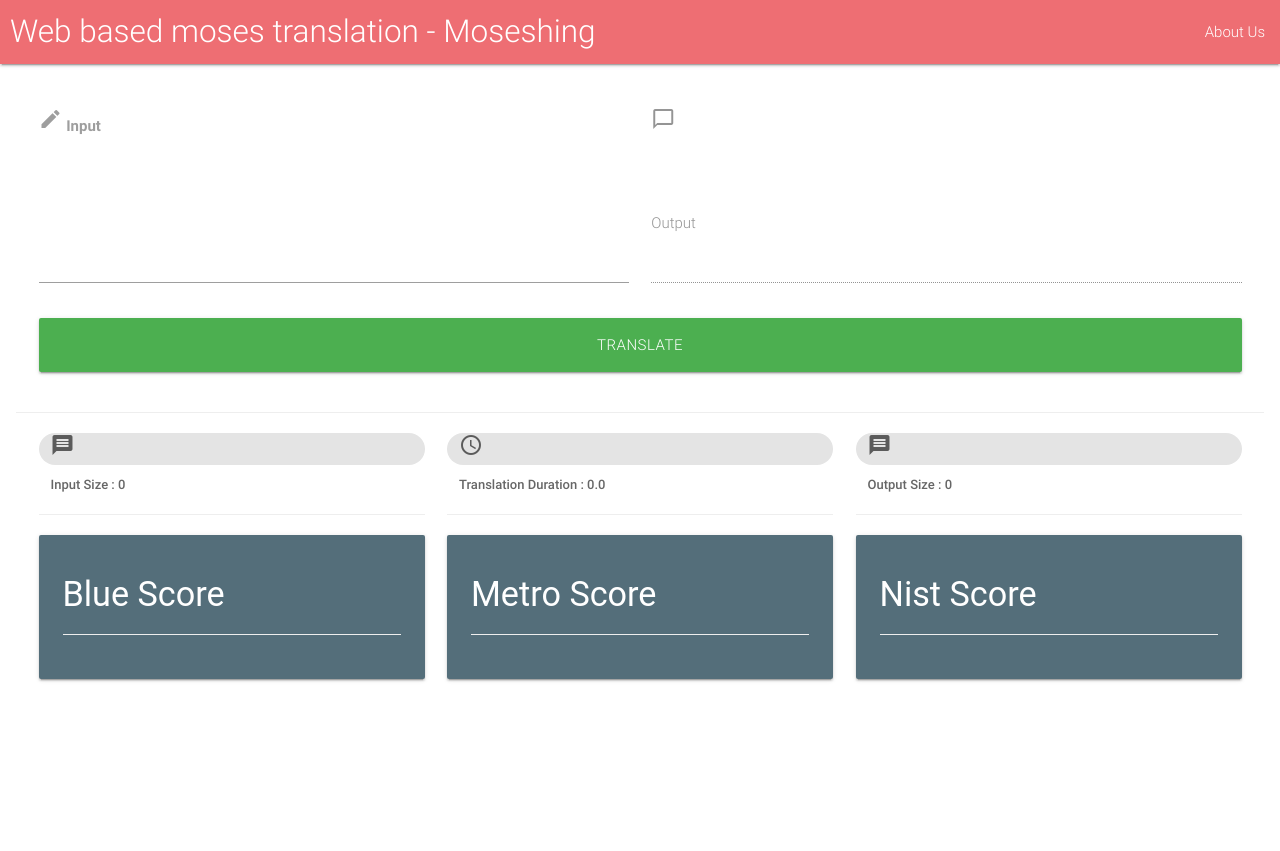
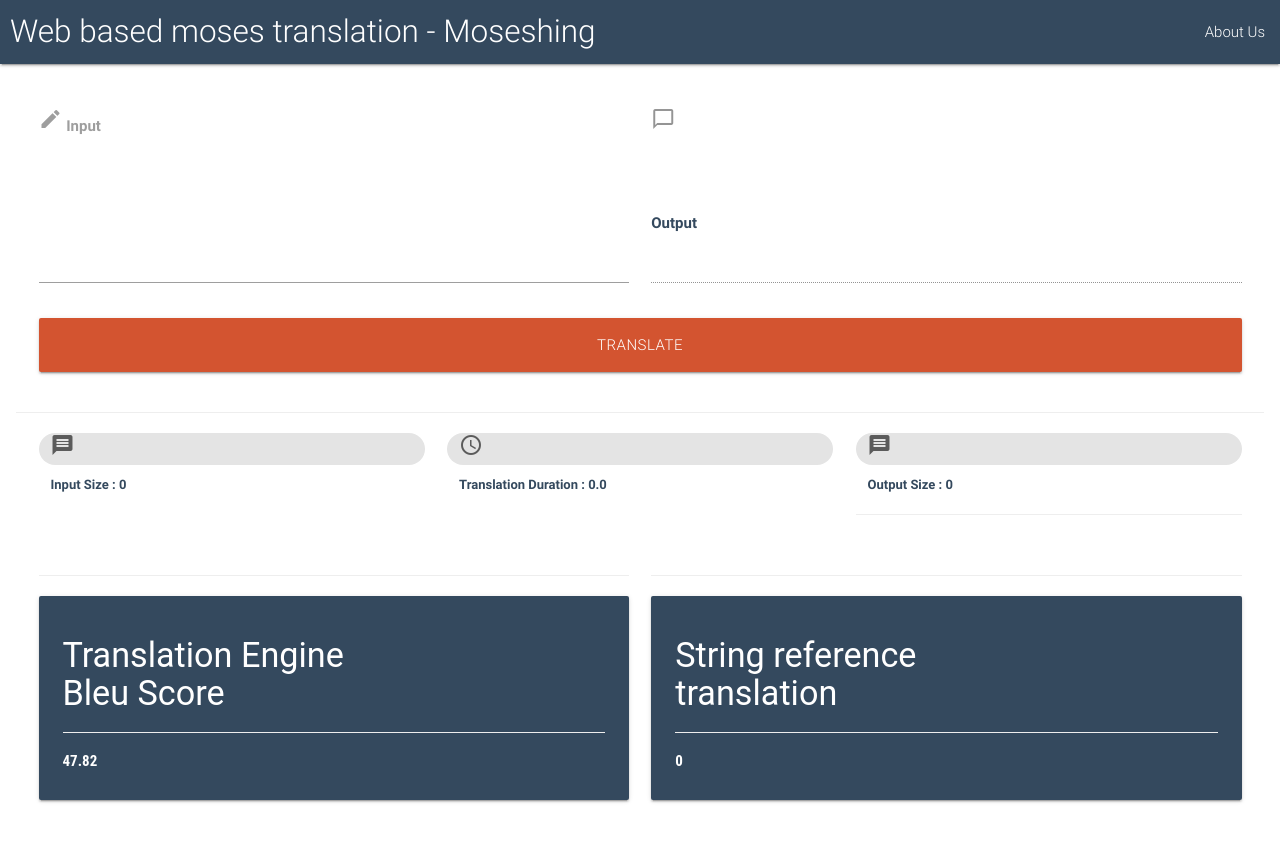
Before and after one commit to iorubs/smt, a Django app: page / in a window 1280 px wide. Before the commit the page ends 682 px from the top, so only its background shows below. Run offline with Django 3.2, Linux system fonts and the light colour scheme; some libraries are stand-ins or nearby versions; some web fonts are replaced.

Commit message:
A lot of changes ;)

```diff
--- a/smt/requirements.txt
+++ b/smt/requirements.txt
@@ -17,3 +17,4 @@
 six==1.9.0
 static3==0.5.1
 wsgiref==0.1.2
+nltk==3.2.1
--- a/smt/smt/views.py
+++ b/smt/smt/views.py
@@ -5,6 +5,7 @@
 import json
 import ast
 import commands
+import re
 from django.http import JsonResponse
 
 class IndexView(TemplateView):
@@ -13,6 +14,15 @@
     @method_decorator(ensure_csrf_cookie)
     def dispatch(self, *args, **kwargs):
         return super(IndexView, self).dispatch(*args, **kwargs)
+
+
+def eval(l1 , l2):
+    return any(map(lambda v: v in l2, l1))
+
+
+def find_ngrams(input_list, n):
+    return zip(*[input_list[i:] for i in range(n)])
+
 
 def bleuScoreView(request):
     """
@@ -23,8 +33,99 @@
     user_output = data['output']
 
     #claculate score here
+    #For input sentence
+    tmpIn = []
+    tmpIn.append(user_input.encode('ascii'))
+    for i in tmpIn:
+        i.split()
 
-    return HttpResponse("some score like 2.555")
+    inSen = []
+    inSen = i.split()
+
+    #For output sentence
+    tmpOut = []
+    tmpOut.append(user_output.encode('ascii'))
+    for o in tmpOut:
+        o.split()
+
+    outSen = []
+    outSen = o.split()
+
+    if len(inSen) < 4: # return if we can't compute up to 4 n-grams
+        return HttpResponse("Not enough input data to compute score")
+
+    # N-grams for inputed sentance
+    oneG   = find_ngrams(inSen, 1)
+    twoG   = find_ngrams(inSen, 2)
+    threeG = find_ngrams(inSen, 3)
+    fourG  = find_ngrams(inSen, 4)
+
+    # N-grams of the output sentance
+    PerfoneG   = find_ngrams(outSen, 1)
+    PerftwoG   = find_ngrams(outSen, 2)
+    PerfthreeG = find_ngrams(outSen, 3)
+    PerffourG  = find_ngrams(outSen, 4)
+
+    count = 0
+    for i in outSen:
+        if(i in inSen):
+            count += 1
+
+    print "count : {}".format(count)
+    if count == 0:
+        if eval(fourG, PerffourG):
+            return HttpResponse ("Perfect score: 100%")
+        elif eval(threeG, PerfthreeG):
+            return HttpResponse ("The score is: 95%")
+        else:
+            return HttpResponse ("The score is: 85%")
+
+    if count == 1:
+        if eval(fourG, PerffourG):
+            return HttpResponse ("The score is approximately: 95%")
+        elif eval(threeG, PerfthreeG):
+            return HttpResponse ("The score is approximately: 85%")
+        else:
+            return HttpResponse ("The score is approximately: 80%")
+
+    if count > 1 and count <= 4:
+        if eval(fourG, PerffourG):
+            return HttpResponse ("The score is approximately: 75%")
+        elif eval(threeG, PerfthreeG):
+            return HttpResponse ("The score is approximately: 55%")
+        elif eval(twoG, PerftwoG):
+            return HttpResponse ("The score is approximately: 45%")
+        elif eval(oneG, PerfoneG):
+            return HttpResponse ("The score is approximately: 25%")
+        else:
+            return HttpResponse ("The score is less than 20%")
+
+    if count > 4 and len(inSen) < 15:
+        if eval(fourG, PerffourG):
+            return HttpResponse ("The score is approximately: 35%")
+        elif eval(threeG, PerfthreeG):
+            return HttpResponse ("The score is approximately: 25%")
+        elif eval(twoG, PerftwoG):
+            return HttpResponse ("The score is approximately: 15%")
+        elif eval(oneG, PerfoneG):
+            return HttpResponse ("The score is approximately: 5%")
+        else:
+            return HttpResponse ("The score is less than 5%")
+
+    if count > 4 and len(inSen) > 15:
+        if eval(fourG, PerffourG):
+            return HttpResponse ("Perfect score: 100%")
+        elif eval(threeG, PerfthreeG):
+            return HttpResponse ("The score is approximately: 75%")
+        elif eval(twoG, PerftwoG):
+            return HttpResponse ("The score is approximately: 50%")
+        elif eval(oneG, PerfoneG):
+            return HttpResponse ("The score is approximately: 25%")
+        else:
+            return HttpResponse ("The score is less than 25%")
+
+    # Not needed but incase ;)
+    return HttpResponse("System could not compute the score: Unknow reason")
 
 def meteorScoreView(request):
     """
@@ -33,8 +134,6 @@
     data = json.loads(request.body)
     user_input = data['input']
     user_output = data['output']
-
-    #claculate score here
 
     return HttpResponse("some score like 5.222")
 
--- a/smt/static/javascripts/home/controllers/home.controller.js
+++ b/smt/static/javascripts/home/controllers/home.controller.js
@@ -6,8 +6,9 @@
     .module('smt.home.controllers')
     .controller('HomeController', [ '$scope', 'Home', function($scope, Home) {
 
-		Home.bleu_score("some input", "some output").then(getBleuScoreSuccessFn, getBleuScoreErrorFn);
-
+		$scope.bleu_score = 0;
+		$scope.meteor_score = 0;
+		$scope.nist_score = 0;
 		function getBleuScoreSuccessFn(data, status, headers, config) {
 			$scope.bleu_score = data.data;
 		}
@@ -16,7 +17,6 @@
 			console.log(data.data);
 		}
 
-		Home.meteor_score("some input", "some output").then(getMeteorScoreSuccessFn, getMeteorScoreErrorFn);
 
 		function getMeteorScoreSuccessFn(data, status, headers, config) {
 			$scope.meteor_score = data.data;
@@ -26,7 +26,6 @@
 			console.log(data.data);
 		}
 
-		Home.nist_score("some input", "some output").then(getNistScoreSuccessFn, getNistScoreErrorFn);
 
 		function getNistScoreSuccessFn(data, status, headers, config) {
 			$scope.nist_score = data.data;
@@ -48,6 +47,7 @@
 		$scope.outputSize = "0";
 
 		$scope.translate = function() {
+			$scope.running = true;
 			Home.translate($scope.input).then(translateScoreSuccessFn, translateScoreErrorFn);
 		}
 
@@ -56,10 +56,15 @@
 			$scope.inputSize = data.data.INPUT_SIZE;
 			$scope.outputSize = data.data.OUTPUT_SIZE;
 			$scope.translationDuration = data.data.DURATION;
+			$scope.running = false;
+			Home.bleu_score($scope.input, $scope.output).then(getBleuScoreSuccessFn, getBleuScoreErrorFn);
+			Home.meteor_score($scope.input, $scope.output).then(getMeteorScoreSuccessFn, getMeteorScoreErrorFn);
+			Home.nist_score($scope.input, $scope.output).then(getNistScoreSuccessFn, getNistScoreErrorFn);
 		}
 
 		function translateScoreErrorFn(data, status, headers, config) {
 			console.log(data);
+			$scope.running = false;
 		}
 
 
--- a/smt/static/stylesheets/styles.css
+++ b/smt/static/stylesheets/styles.css
@@ -0,0 +1,20 @@
+nav{
+	background-color: #34495e !important;
+}
+
+.test{
+	color: #34495e !important;
+	font-weight: bold;
+}
+
+.bcol{
+	background-color: #d35430 !important;
+}
+
+.dcol{
+	background-color: #34495e !important;
+}
+
+.scoreB{
+	font-weight: bold;
+}
--- a/smt/static/templates/home/about.html
+++ b/smt/static/templates/home/about.html
@@ -35,7 +35,7 @@
 	<!-- Navbar -->
 	<nav>
 	        <div class="nav-wrapper" style="padding-left: 10px">
-	        <a href="#" class="brand-logo">Web base moses translation - Moseshing</a>
+	        <a href="/" class="brand-logo">Web base moses translation - Moseshing</a>
 	        <ul id="nav-mobile" class="right hide-on-med-and-down">
 	                <li><a href="/about">About Us</a></li>
 	        </ul>
--- a/smt/static/templates/home/home.html
+++ b/smt/static/templates/home/home.html
@@ -10,10 +10,10 @@
 
 <!-- Navbar -->
 <nav>
-        <div class="nav-wrapper" style="padding-left: 10px">
-        <a href="#" class="brand-logo">Web based moses translation - Moseshing</a>
+    <div class="nav-wrapper" style="padding-left: 10px">
+        <a href="/home" class="brand-logo">Web based moses translation - Moseshing</a>
         <ul id="nav-mobile" class="right hide-on-med-and-down">
-                <li><a href="/about">About Us</a></li>
+            <li><a href="/about">About Us</a></li>
         </ul>
     </div>
 </nav>
@@ -39,15 +39,18 @@
 	        <div class="input-field col s6">
 
 	        	<!-- Output Text Area -->
-	          	<textarea id="textarea1" class="materialize-textarea" style="padding-top: 20%"disabled="disabled">{{output}}</textarea>
+	          	<textarea id="textarea1" class="materialize-textarea test" style="padding-top: 20%"disabled="disabled">{{output}}</textarea>
 	          	<label for="textarea1"><i class="material-icons">chat_bubble_outline</i></label>
 
 	        </div>
 
-	        <!-- Dubmit Button -->
-	        <div class="input-field col s12">
-	        	<a class="waves-effect waves-light btn-large green" type="submit" style="width: 100%" ng-click="translate()">Translate</a>
+	        <!-- Submit Button -->
+	        <div ng-hide="running" class="input-field col s12">
+	        	<a class="waves-effect waves-light btn-large bcol" type="submit" style="width: 100%" ng-click="translate()">Translate</a>
 	        </div>
+	         <div ng-show="running" class="progress">
+      			<div class="indeterminate"></div>
+  			</div>
 
       	</div>
     </form>
@@ -62,15 +65,9 @@
 
 		      	<div class="chip" style="width: 100%">
 		      		<i class="material-icons">message</i>
-    				<p>Input Size : {{inputSize}}</p>
+    				<p class="test">Input Size : {{inputSize}}</p>
   				</div>
-  				<hr>
-		        <div class="card-panel blue-grey darken-1">
-		          <span class="white-text"><h4>Blue Score</h4>
-		          <hr>
-		          <h6>{{bleu_score}}</h6>
-		          </span>
-		        </div>
+
 		      </div>
 
 		      <!-- Metro Score Card -->
@@ -78,15 +75,8 @@
 
 		      	<div class="chip" style="width: 100%">
 		      		<i class="material-icons">query_builder</i>
-    				<p>Translation Duration : {{translationDuration}}</p>
+    				<p class="test">Translation Duration : {{translationDuration}}</p>
   				</div>
-  				<hr>
-		        <div class="card-panel blue-grey darken-1">
-		          <span class="white-text"><h4>Metro Score</h4>
-		          <hr>
-		          <h6>{{meteor_score}}</h6>
-		          </span>
-		        </div>
 		      </div>
 
 		      <!-- Nist Score Card -->
@@ -94,17 +84,37 @@
 
 		      	<div class="chip" style="width: 100%">
 		      		<i class="material-icons">message</i>
-    				<p>Output Size : {{outputSize}}</p>
+    				<p class="test">Output Size : {{outputSize}}</p>
   				</div>
   				<hr>
-		        <div class="card-panel blue-grey darken-1">
-		          <span class="white-text"><h4>Nist Score</h4>
-		          <hr>
-		          <h6>{{nist_score}}</h6>
-		          </span>
-		        </div>
 		      </div>
 		</row>
 	</div>
 </div>
+
+<div class="row">
+	<div class="col s12">
+		<row>
+			<div class="col s6">
+			  	<hr>
+		        <div class="card-panel dcol darken-1">
+		          <span class="white-text"><h4>Translation Engine <br>Bleu Score</h4>
+		          <hr>
+		          <h6 class=" scoreB">47.82</h6>
+		          </span>
+		        </div>
+		    </div>
+		    <div class="col s6">
+		        <hr>
+		        <div class="card-panel dcol darken-1">
+		          <span class="white-text"><h4>String reference <br> translation </h4>
+		          <hr>
+		          <h6 class=" scoreB">{{bleu_score}}</h6>
+		          </span>
+		        </div>
+			</div>
+		</row>
+	</div>
 </div>
+
+</div>
```
Also changed, not shown: 3 other files.
